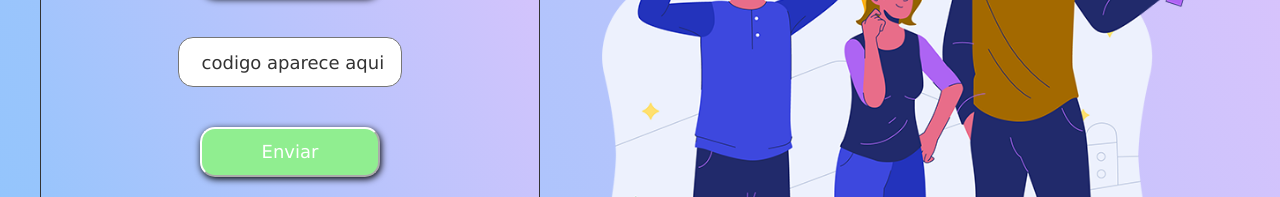
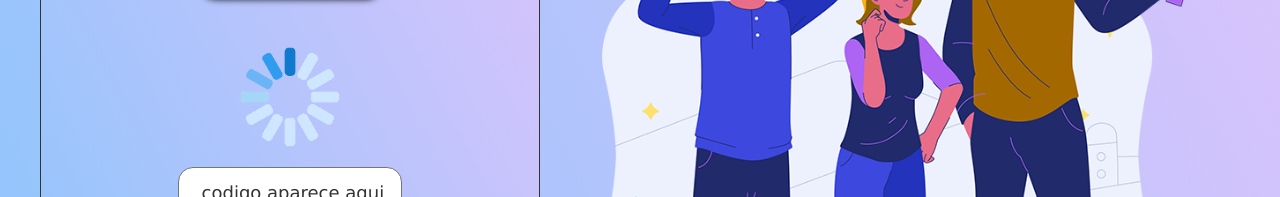
Before and after one commit to LicasHSG/ProgEnviAr, a plain HTML site: page index.html in a window 1280 px wide. Both pictures are taken after a click on the button "Gerar codigo". Shown: the part 373-570 px from the top of the page. Drawn offline with nearby package versions, Linux system fonts and the light colour scheme; files that its build step writes are made by us from their sources.

Commit message:
load novo

```diff
--- a/LicasHSG/ProgEnviAr/loader.css
+++ b/LicasHSG/ProgEnviAr/loader.css
@@ -139,7 +139,16 @@ input[type="submit"]{
     width: 15rem;
     height: 15rem;
     margin: 3rem 0 0 0;
+    display: none;
 }
+
+.loading{
+    width: 10rem;
+    height: 10rem;
+    margin: 3rem 0 0 0;
+    visibility: hidden;
+}
+
 
 
 #imagem{
--- a/LicasHSG/ProgEnviAr/loader.js
+++ b/LicasHSG/ProgEnviAr/loader.js
@@ -10,3 +10,10 @@ function gotowhatsapp() {
 
     window.open(url, '_blank').focus();
 }
+
+
+function load(){
+    var c = document.getElementById("pontos");
+    c.setAttribute("style","visibility:visible")
+
+}
--- a/index.html
+++ b/index.html
@@ -36,7 +36,8 @@
 				<input id="nome" placeholder="Nome" value="" type="text" required="text" /><br>
 				<label for="fileInput" class="nome-escolher">Escolher arquivos</label>
 				<input id="fileInput" name="file[]" type="file"multiple/><br>
-				<input type="button" id="sendBtn" name="gerar" leading-icon="click" value="Gerar codigo"> </input><br>
+				<input type="button" id="sendBtn" name="gerar" leading-icon="click" value="Gerar codigo" onclick="load()"> </input><br>
+				<img class="loading" id="pontos" src="LicasHSG/ProgEnviAr/carregando.gif"  title="loading">
 				<textarea id="key" placeholder="O codigo vai aparecer aqui" required="text"> codigo aparece aqui</textarea><br>
 				<input value="Enviar" type="submit" onclick="gotowhatsapp()"/ placeholder="Enviar">
 				<img  class="imagezap" src="LicasHSG/ProgEnviAr/iconezap.png" title="icone-zap">
```
